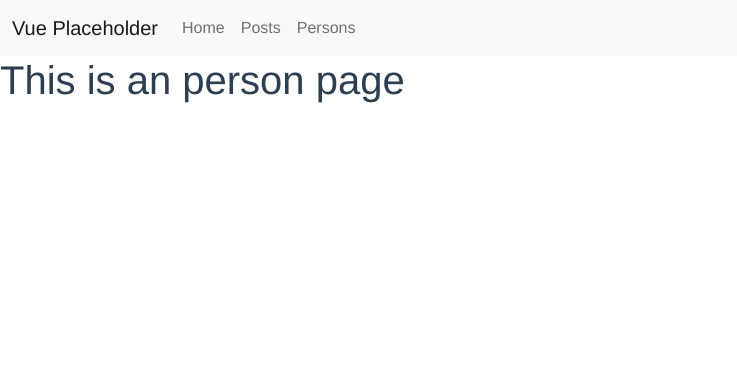
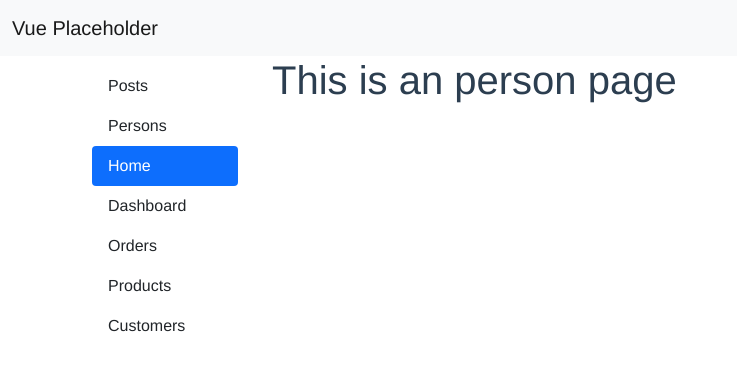
Before and after one commit to sezardino/vue-placeholder, a Vue app: page /persons/1 in a window 1280 px wide. Shown: the top 370 px of the page, without its empty margins (0-737 px from the left). Built offline with nearby package versions, Linux system fonts and the light colour scheme; no server answers.

Commit message:
change layout

```diff
--- a/src/App.vue
+++ b/src/App.vue
@@ -1,7 +1,18 @@
 <template>
   <my-header />
-  <router-view />
+  <router-view v-if="$route.path === '/'" />
+  <default-layout v-else>
+    <router-view />
+  </default-layout>
 </template>
+
+<script>
+import DefaultLayout from "@/Layouts/Default";
+
+export default {
+  components: { DefaultLayout },
+};
+</script>
 
 <style lang="scss">
 #app {
--- /dev/null
+++ b/src/Layouts/Default.vue
@@ -0,0 +1,16 @@
+<template>
+  <my-container>
+    <my-row>
+      <my-col col="2">
+        <my-sidebar></my-sidebar>
+      </my-col>
+      <my-col col="10">
+        <slot></slot>
+      </my-col>
+    </my-row>
+  </my-container>
+</template>
+
+<script>
+export default {};
+</script>
--- a/src/components/UI/Col.vue
+++ b/src/components/UI/Col.vue
@@ -20,13 +20,13 @@ export default {
     classes() {
       return {
         col: true,
-        [`cols-xxl-${this.xxl}`]: this.xxl,
-        [`cols-xl-${this.xl}`]: this.xl,
-        [`cols-lg-${this.lg}`]: this.lg,
-        [`cols-md-${this.md}`]: this.md,
-        [`cols-sm-${this.sm}`]: this.sm,
-        [`cols-xs-${this.xs}`]: this.xs,
-        [`cols-${this.col}`]: this.col,
+        [`col-xxl-${this.xxl}`]: this.xxl,
+        [`col-xl-${this.xl}`]: this.xl,
+        [`col-lg-${this.lg}`]: this.lg,
+        [`col-md-${this.md}`]: this.md,
+        [`col-sm-${this.sm}`]: this.sm,
+        [`col-xs-${this.xs}`]: this.xs,
+        [`col-${this.col}`]: this.col,
       };
     },
   },
--- /dev/null
+++ b/src/components/UI/Container.vue
@@ -0,0 +1,11 @@
+<template>
+  <div class="container">
+    <slot></slot>
+  </div>
+</template>
+
+<script>
+export default {
+  name: "my-container",
+};
+</script>
--- a/src/components/UI/Header.vue
+++ b/src/components/UI/Header.vue
@@ -13,19 +13,6 @@
       >
         <span class="navbar-toggler-icon"></span>
       </button>
-      <div class="collapse navbar-collapse" id="navbarNavAltMarkup">
-        <div class="navbar-nav">
-          <router-link to="/" active-class="active" class="nav-link"
-            >Home</router-link
-          >
-          <router-link to="/posts" active-class="active" class="nav-link"
-            >Posts</router-link
-          >
-          <router-link to="/persons" active-class="active" class="nav-link"
-            >Persons</router-link
-          >
-        </div>
-      </div>
     </div>
   </nav>
 </template>
--- a/src/components/UI/Section.vue
+++ b/src/components/UI/Section.vue
@@ -1,9 +1,9 @@
 <template>
   <section class="section">
     <h2 class="visually-hidden">{{ title }}</h2>
-    <div class="section__container container">
+    <my-container class="section__container">
       <slot></slot>
-    </div>
+    </my-container>
   </section>
 </template>
 
--- /dev/null
+++ b/src/components/UI/Sidebar.vue
@@ -0,0 +1,51 @@
+<template>
+  <div class="d-flex flex-column flex-shrink-0 sidebar">
+    <ul class="nav nav-pills flex-column mb-auto">
+      <li>
+        <router-link
+          to="/posts"
+          active-class="active"
+          class="nav-link link-dark"
+        >
+          Posts
+        </router-link>
+      </li>
+      <li>
+        <router-link
+          to="/persons"
+          active-class="active"
+          class="nav-link link-dark"
+        >
+          Persons
+        </router-link>
+      </li>
+      <li class="nav-item">
+        <a href="#" class="nav-link active" aria-current="page"> Home </a>
+      </li>
+      <li>
+        <a href="#" class="nav-link link-dark">Dashboard</a>
+      </li>
+      <li>
+        <a href="#" class="nav-link link-dark">Orders</a>
+      </li>
+      <li>
+        <a href="#" class="nav-link link-dark">Products</a>
+      </li>
+      <li>
+        <a href="#" class="nav-link link-dark"> Customers</a>
+      </li>
+    </ul>
+  </div>
+</template>
+
+<script>
+export default {
+  name: "my-sidebar",
+};
+</script>
+
+<style lang="scss" scoped>
+.sidebar {
+  padding: 10px;
+}
+</style>
--- a/src/components/UI/index.js
+++ b/src/components/UI/index.js
@@ -13,6 +13,8 @@ import CreatePostModal from "./CreatePostModal";
 import Col from "./Col";
 import Filters from "./Filters";
 import Select from "./Select";
+import Container from "./Container";
+import Sidebar from "./Sidebar";
 
 const components = [
   Header,
@@ -30,6 +32,8 @@ const components = [
   Col,
   Filters,
   Select,
+  Container,
+  Sidebar,
 ];
 
 export default components;
```
